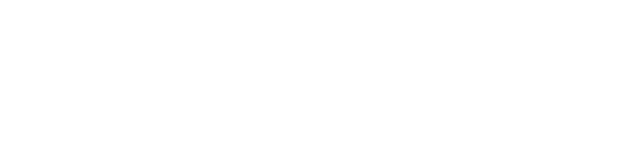
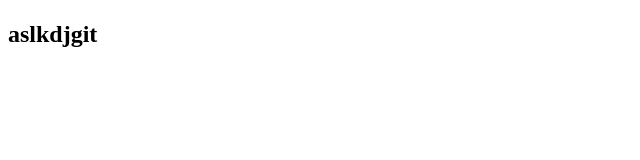
Before and after one commit to guyiqing-1/hello-word, a plain HTML site: page index.html in a window 1280 px wide. Shown: the whole page, without its empty margins (0-640 px from the left). Drawn offline with Linux system fonts and the light colour scheme.

Commit message:
add a html file an change md

```diff
--- a/index.html
+++ b/index.html
@@ -7,5 +7,6 @@
 </head>
 <body>
     <h1></h1>
+    <h2>aslkdjgit</h2>
 </body>
 </html>
```
Also changed, not shown: 1 other file.
